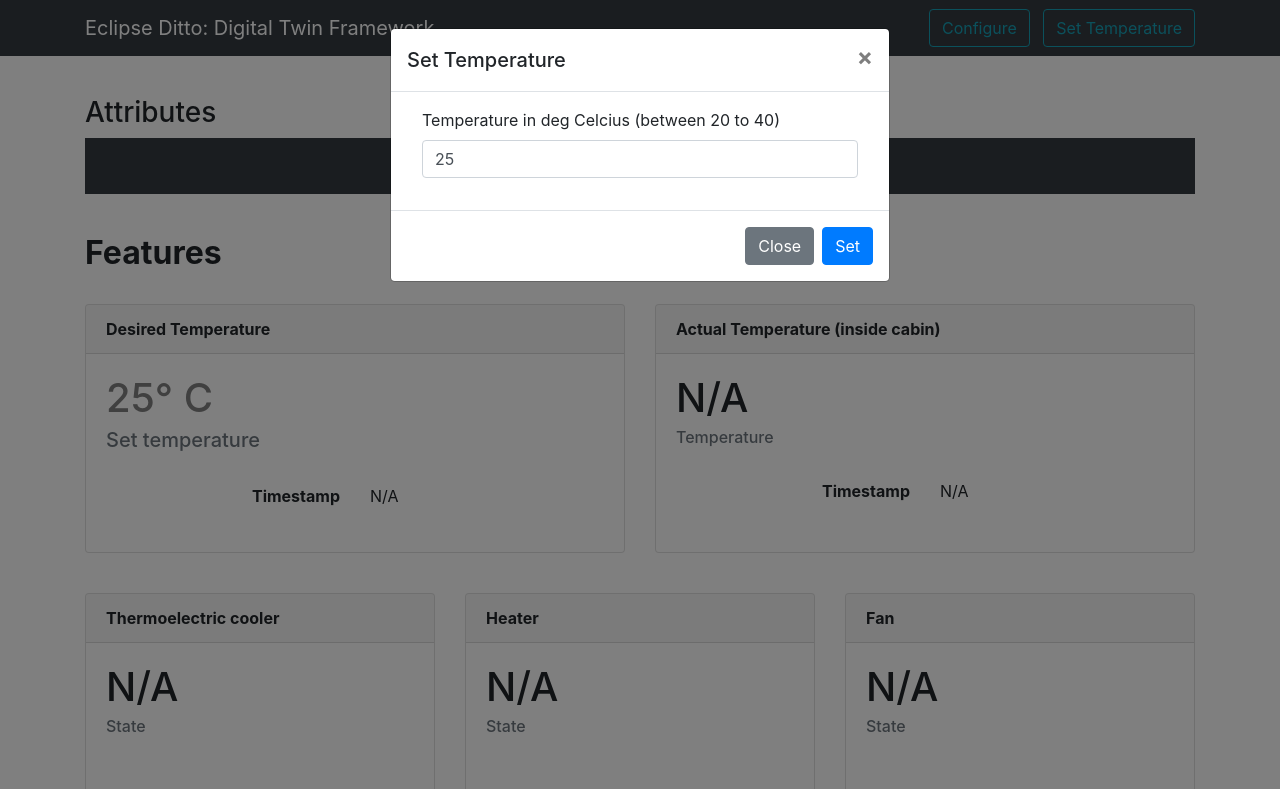
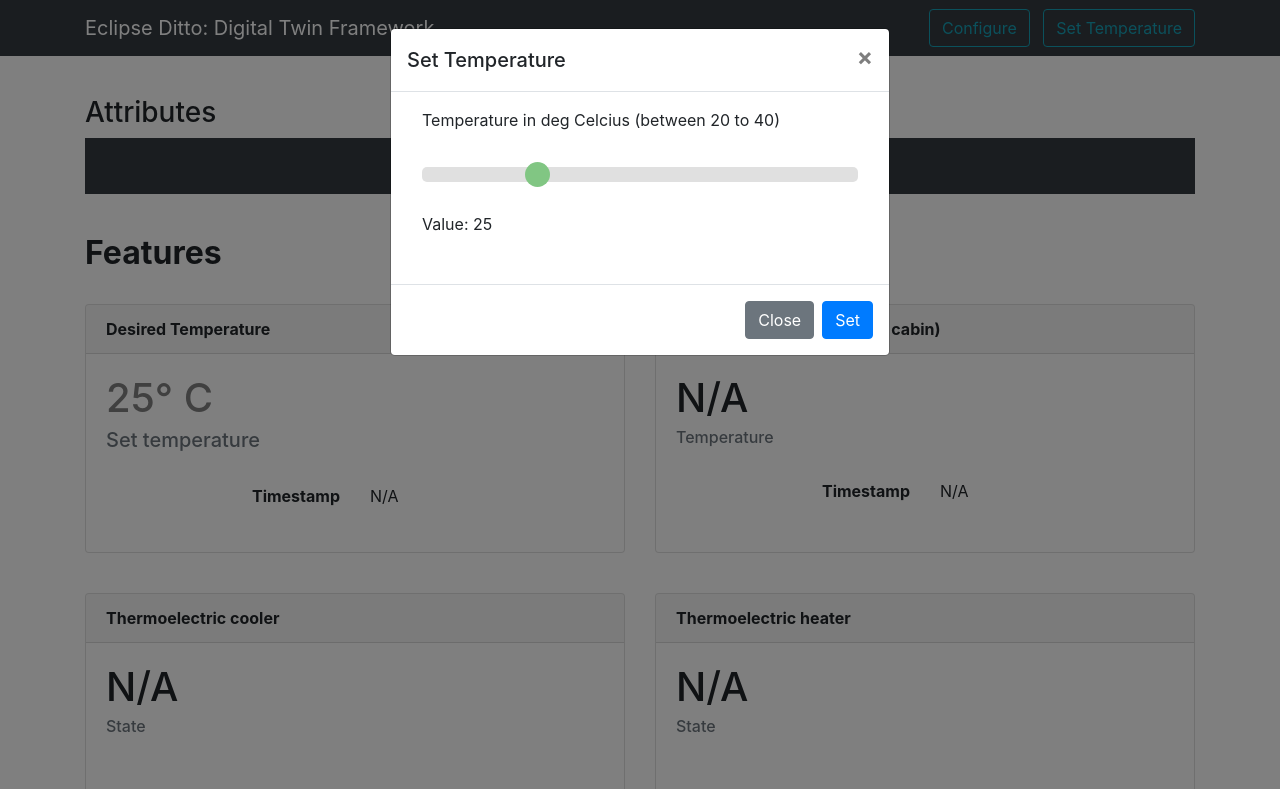
Before and after one commit to sarweshkumar47/Digital-Twin, a website: page webapp/index.html in a window 1280 px wide. Both pictures are taken after a click on the button "Set Temperature". Shown: the top 789 px of the page. Drawn offline with nearby package versions, Linux system fonts and the light colour scheme; no server answers.

Commit message:
Update view and add slider to set temperature

```diff
--- a/webapp/index.html
+++ b/webapp/index.html
@@ -18,6 +18,45 @@
     <meta name="viewport" content="width=device-width, initial-scale=1, shrink-to-fit=no">
     <link rel="stylesheet" href="node_modules/bootstrap/dist/css/bootstrap.min.css">
     <link rel="stylesheet" href="node_modules/font-awesome/css/font-awesome.min.css">
+    <style>
+        .slidecontainer {
+          width: 100%;
+        }
+
+        .slider {
+          -webkit-appearance: none;
+          width: 100%;
+          height: 15px;
+          border-radius: 5px;
+          background: #d3d3d3;
+          outline: none;
+          opacity: 0.7;
+          -webkit-transition: .2s;
+          transition: opacity .2s;
+        }
+
+        .slider:hover {
+          opacity: 1;
+        }
+
+        .slider::-webkit-slider-thumb {
+          -webkit-appearance: none;
+          appearance: none;
+          width: 25px;
+          height: 25px;
+          border-radius: 50%;
+          background: #4CAF50;
+          cursor: pointer;
+        }
+
+        .slider::-moz-range-thumb {
+          width: 25px;
+          height: 25px;
+          border-radius: 50%;
+          background: #4CAF50;
+          cursor: pointer;
+        }
+    </style>
 </head>
 
 <body class="mt-5">
@@ -115,13 +154,13 @@
                                 <dt class="col-sm-6 text-right">Model</dt>
                                 <dd class="col-sm-6" id="model">TEC1-12706</dd>
                                 <dt class="col-sm-6 text-right">Heatsink Fan RPM</dt>
-                                <dd class="col-sm-6" id="coolerFanRpm">3000</dd>
+                                <dd class="col-sm-6" id="coolerFanRpm">N/A</dd>
                             </dl>
                         </div>
                     </div>
 
                     <div class="card">
-                        <div class="card-header"><b>Heater</b></div>
+                        <div class="card-header"><b>Thermoelectric heater</b></div>
                         <div class="card-body">
                             <h1 class="card-title" id="heaterState">N/A</h1>
                             <h6 class="card-subtitle mb-2 text-muted">State</h6>
@@ -130,19 +169,21 @@
                             <dl class="row">
                                 <dt class="col-sm-6 text-right">Timestamp</dt>
                                 <dd class="col-sm-6" id="heaterLastUpdate">N/A</dd>
+                                <dt class="col-sm-6 text-right">Quantity</dt>
+                                <dd class="col-sm-6" id="quantity">1</dd>
+                                <dt class="col-sm-6 text-right">Model</dt>
+                                <dd class="col-sm-6" id="model">TEC1-12706</dd>
                                 <dt class="col-sm-6 text-right">Heatsink Fan RPM</dt>
-                                <dd class="col-sm-6" id="heaterFanRpm">3000</dd>
+                                <dd class="col-sm-6" id="heaterFanRpm">N/A</dd>
                             </dl>
                         </div>
                     </div>
 
-                    <div class="card">
-                      <div class="card-header"><b>Fan</b></div>
+                    <!-- <div class="card">
+                        <div class="card-header"><b>Fan</b>
                             <div class="card-body">
                                 <h1 class="card-title" id="fanState">N/A</h1>
                                 <h6 class="card-subtitle mb-2 text-muted">State</h6>
-                            <!-- <img id="fan_img" src="images/fan_off.png" align="right" alt="Fan" style="width:25%">
-                            <br />-->
                                 <br />
                                 <br />
                                 <dl class="row">
@@ -153,6 +194,7 @@
                                 </dl>
                             </div>
                         </div>
+                    </div> -->
                 </div>
             </div>
         </div>
@@ -227,7 +269,23 @@
                         <div class="row">
                             <div class="col mb-3">
                                     <label for="setDesiredTemperature">Temperature in deg Celcius (between 20 to 40)</label>
-                                <input type="text" class="form-control" id="setDesiredTemperature" placeholder="25">
+                                    <br />
+                                    <br />
+                                    <div class="slidecontainer">
+                                        <input type="range" min="20" max="40" value="25" class="slider" id="slider">
+                                        <br />
+                                        <br />
+                                    </div>
+                                    <p>Value: <span id="rangeValue"></span></p>
+                                    <script>
+                                        var slider = document.getElementById("slider");
+                                        var output = document.getElementById("rangeValue");
+                                        output.innerHTML = slider.value;
+
+                                        slider.oninput = function() {
+                                          output.innerHTML = this.value;
+                                        }
+                                    </script>
                             </div>
                         </div>
                     </form>
```
Lines whose indentation alone changed are shown as unchanged.
